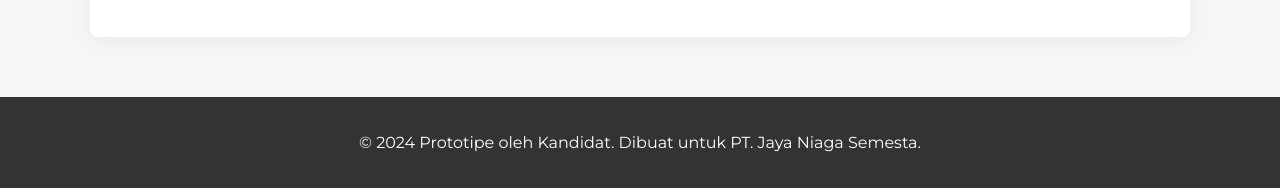
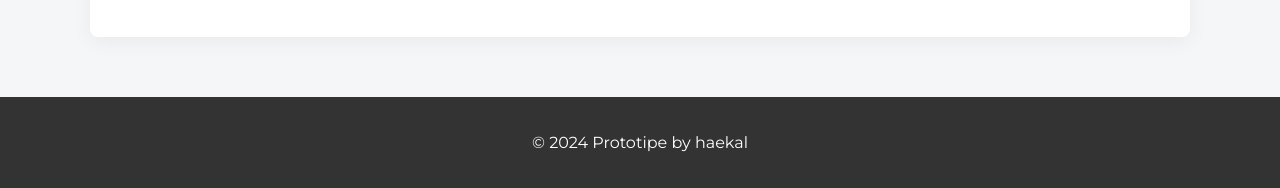
Before and after one commit to InstituteDude/e-commerce.github.io, a plain HTML site: page kontak.html in a window 1280 px wide. Shown: the part 995-1183 px from the top of the page. Drawn offline with Linux system fonts and the light colour scheme.

Commit message:
Update kontak.html

```diff
--- a/kontak.html
+++ b/kontak.html
@@ -261,7 +261,7 @@
     </div>
 
     <footer class="main-footer">
-        <p>&copy; 2024 Prototipe oleh Kandidat. Dibuat untuk PT. Jaya Niaga Semesta.</p>
+        <p>&copy; 2024 Prototipe by haekal</p>
     </footer>
 
 <script>
```
